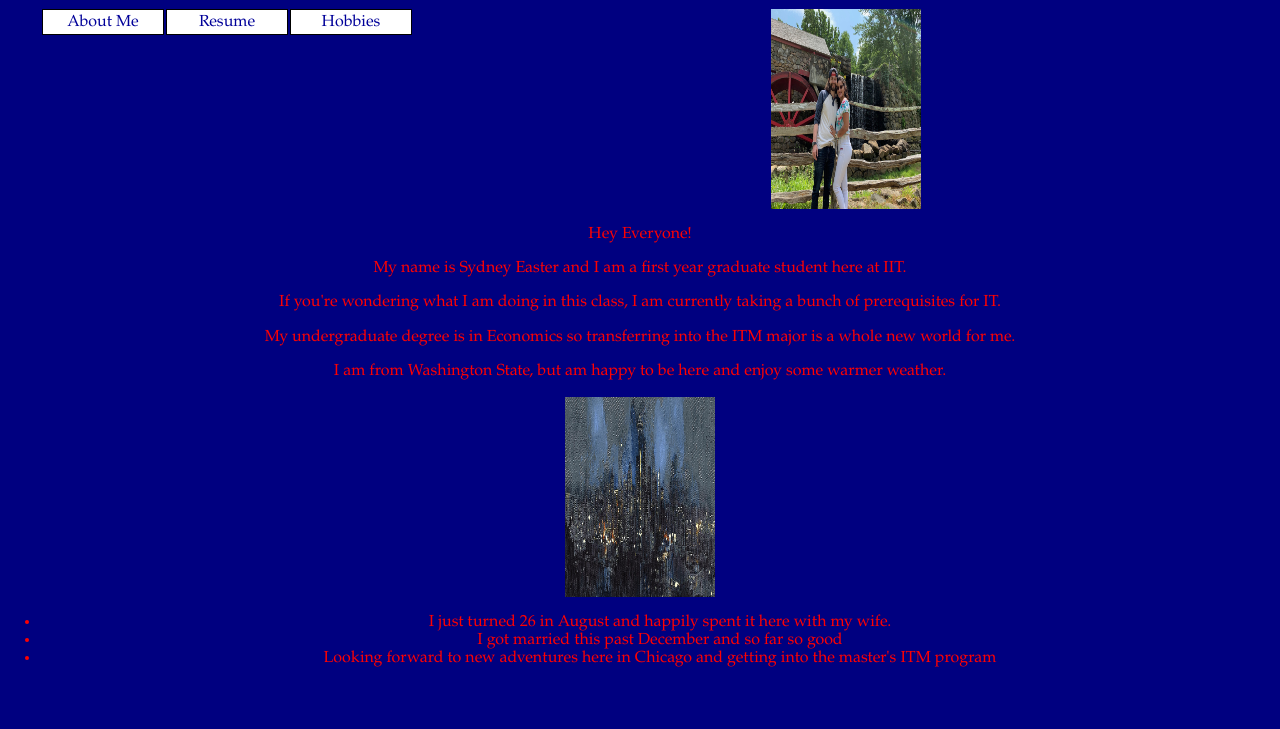
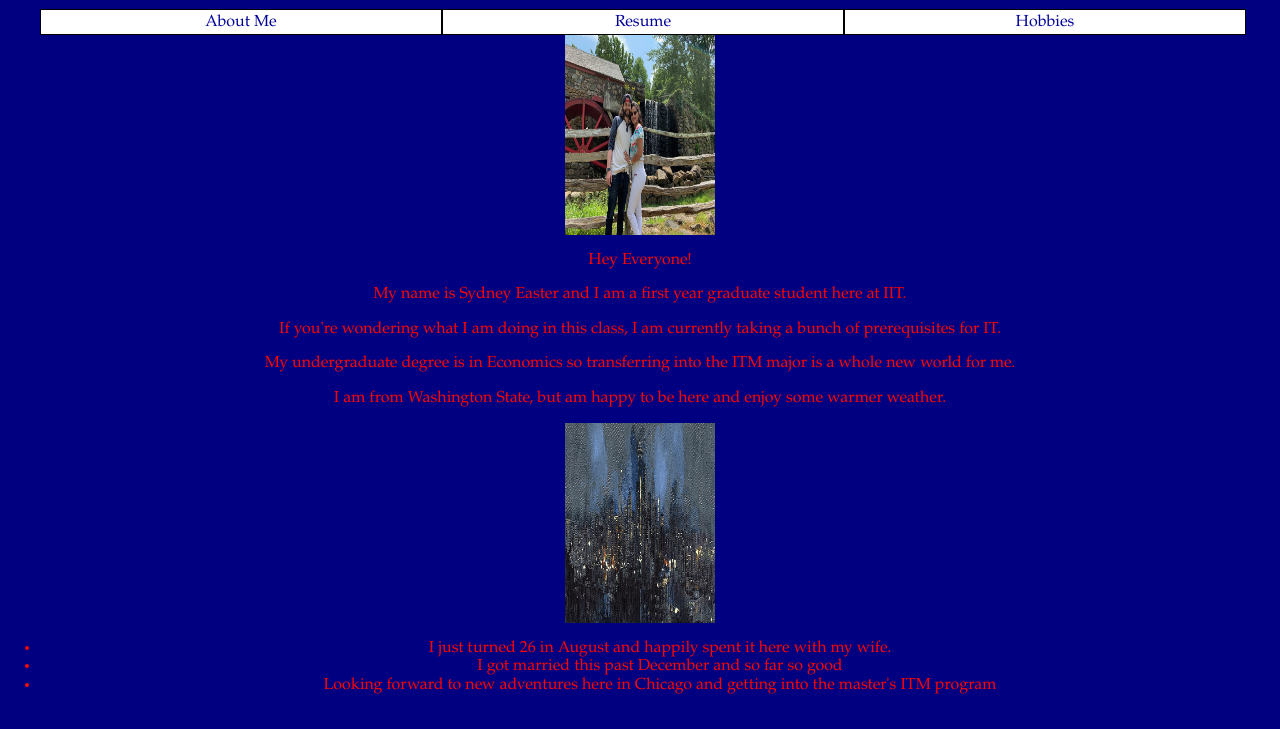
Before and after one commit to seaster93/Project-2, a plain HTML site: page index.html in a window 1280 px wide. Shown: the part 71-800 px from the top of the page. Drawn offline with Linux system fonts and the light colour scheme.

Commit message:
Update style.css

```diff
--- a/style/style.css
+++ b/style/style.css
@@ -16,8 +16,9 @@ body
 	display:block;
 	width:120px;
 	float:left;
-	margin-left:2px;
 	border:1px solid #000;
+	width: 400px;
+        margin: 0 auto;
 }
 
 #nav-bar a {
```
